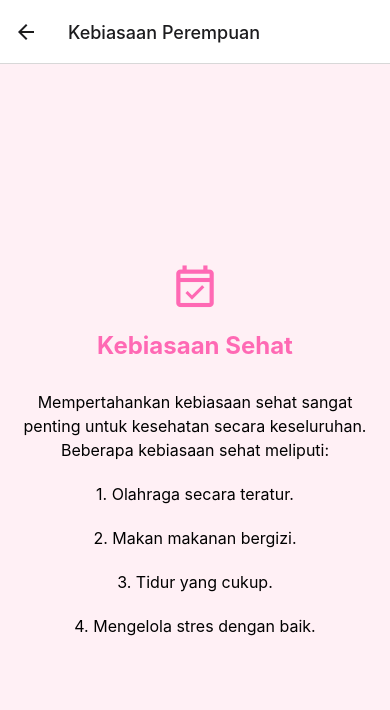
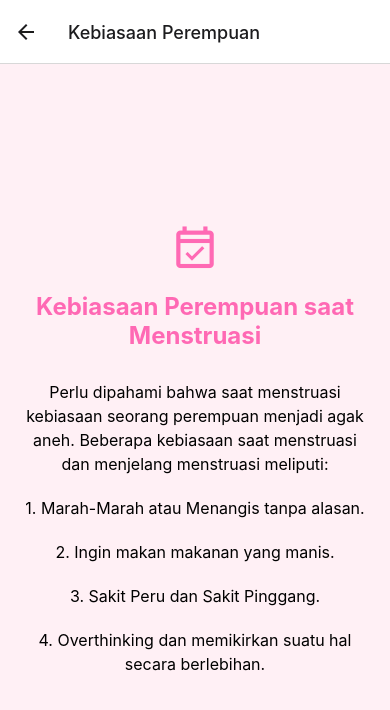
Before and after one commit to NandaaAyyy/GirlsArea, a React Native app: screen /Kebiasaan in a window 390 px wide. Shown: the top 710 px of the page. Built offline with nearby package versions, Linux system fonts and the light colour scheme.

Commit message:
push ke-10 penambahan dan mungkin commit terakhir

```diff
--- a/package.json
+++ b/package.json
@@ -22,6 +22,7 @@
     "react-native-safe-area-context": "^4.10.7",
     "react-native-screens": "^3.32.0",
     "react-native-snap-carousel": "^3.9.1",
+    "react-native-splash-screen": "^3.3.0",
     "react-native-swiper": "^1.6.0",
     "react-native-vector-icons": "^10.1.0"
   },
--- a/src/screens/About.jsx
+++ b/src/screens/About.jsx
@@ -10,11 +10,11 @@ const TentangScreen = () => {
       <Text style={styles.description}>
         Aplikasi ini dirancang untuk membantu khalayak ramai untuk belajar tentang perempuan.
         Di dalamnya terdapat berbagai informasi menarik dan edukatif yang dapat meningkatkan
-        pengetahuan dan wawasan mereka.
+        pengetahuan dan wawasan.npm install react-native-splash-screen --save
       </Text>
       <Text style={styles.description}>
-        Kami berharap aplikasi ini dapat memberikan kontribusi positif dalam perkembangan
-        anak-anak di era digital ini.
+        Kami berharap aplikasi ini dapat memberikan kontribusi positif dalam memahami
+        seorang perempuan.
       </Text>
     </View>
   );
--- a/src/screens/Kebiasaan.jsx
+++ b/src/screens/Kebiasaan.jsx
@@ -6,21 +6,21 @@ const KebiasaanScreen = () => {
   return (
     <View style={styles.container}>
       <MaterialCommunityIcons name="calendar-check-outline" size={50} color="#ff69b4" />
-      <Text style={styles.text}>Kebiasaan Sehat</Text>
+      <Text style={styles.text}>Kebiasaan Perempuan saat Menstruasi</Text>
       <Text style={styles.description}>
-        Mempertahankan kebiasaan sehat sangat penting untuk kesehatan secara keseluruhan. Beberapa kebiasaan sehat meliputi:
+    Perlu dipahami bahwa saat menstruasi kebiasaan seorang perempuan menjadi agak aneh. Beberapa kebiasaan saat menstruasi dan menjelang menstruasi meliputi:
       </Text>
       <Text style={styles.description}>
-        1. Olahraga secara teratur.
+        1. Marah-Marah atau Menangis tanpa alasan.
       </Text>
       <Text style={styles.description}>
-        2. Makan makanan bergizi.
+        2. Ingin makan makanan yang manis.
       </Text>
       <Text style={styles.description}>
-        3. Tidur yang cukup.
+        3. Sakit Peru dan Sakit Pinggang.
       </Text>
       <Text style={styles.description}>
-        4. Mengelola stres dengan baik.
+        4. Overthinking dan memikirkan suatu hal secara berlebihan.
       </Text>
     </View>
   );
--- a/src/screens/Perasaan.jsx
+++ b/src/screens/Perasaan.jsx
@@ -65,7 +65,7 @@ const styles = StyleSheet.create({
     backgroundColor: '#ff69b4',
     padding: 20,
     borderRadius: 10,
-    marginTop: 10,
+    marginTop: 30,
     width: '90%',
     justifyContent: 'center',
   },
```
Also changed, not shown: 2 other files (tests, documents, lock files or other folders).
